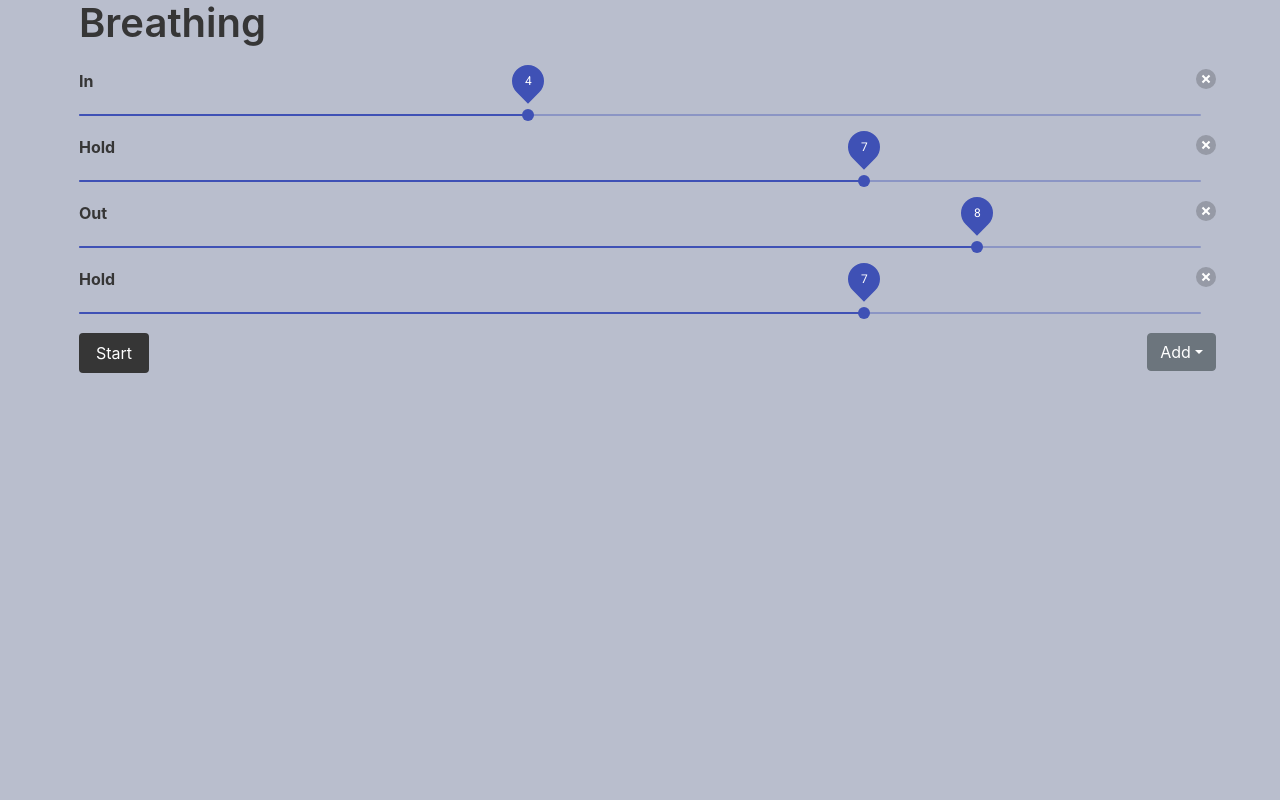
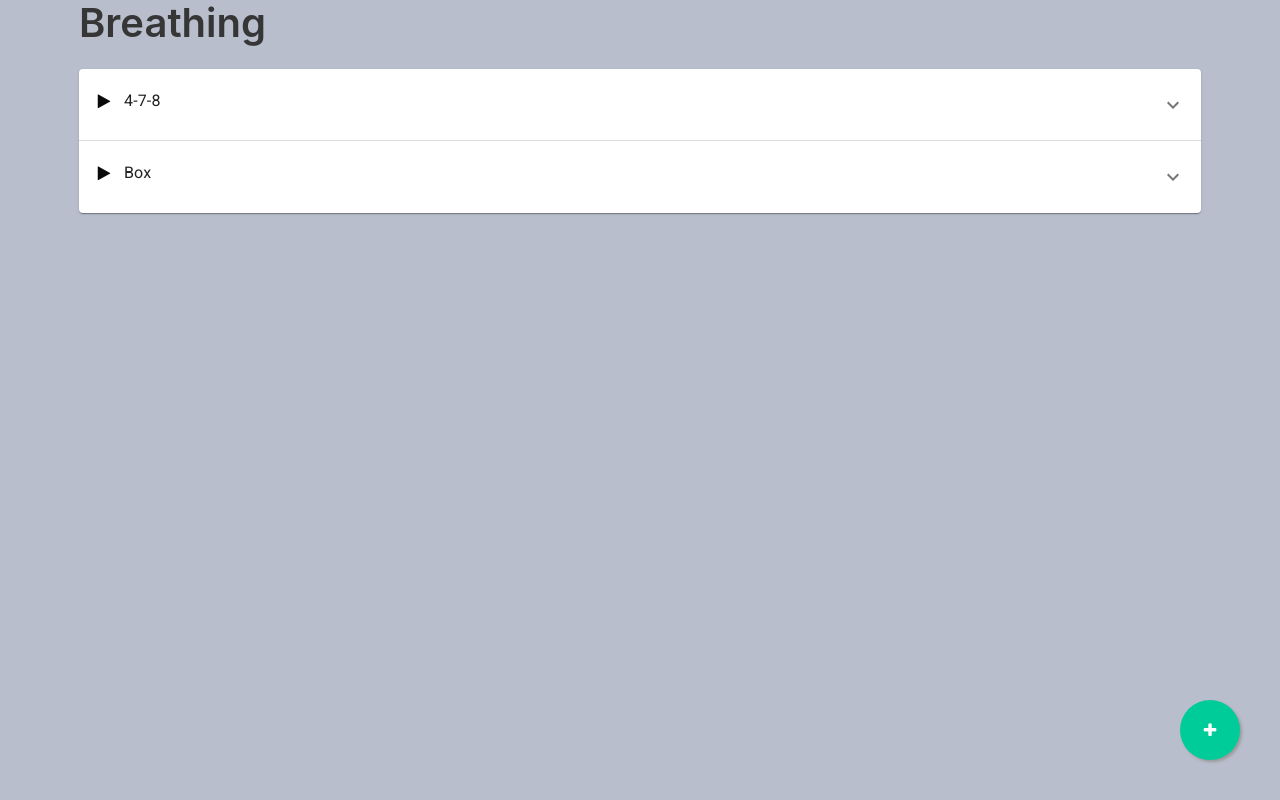
Before and after one commit to peterstockings/breathing, a React (Create React App) app: page / in a window 1280 px wide. Built offline with nearby package versions, Linux system fonts and the light colour scheme; the HTML template or start-up script is replaced by a standard one.

Commit message:
Add ability to select from a variety of breathing exercises.

```diff
--- a/package.json
+++ b/package.json
@@ -7,6 +7,7 @@
   "private": true,
   "dependencies": {
     "@material-ui/core": "^4.11.2",
+    "@material-ui/icons": "^4.11.2",
     "@testing-library/jest-dom": "^5.11.4",
     "@testing-library/react": "^11.1.0",
     "@testing-library/user-event": "^12.1.10",
--- /dev/null
+++ b/src/Accordion.js
@@ -0,0 +1,67 @@
+import React from 'react';
+import { makeStyles } from '@material-ui/core/styles';
+import Accordion from '@material-ui/core/Accordion';
+import AccordionSummary from '@material-ui/core/AccordionSummary';
+import AccordionDetails from '@material-ui/core/AccordionDetails';
+import FormControlLabel from '@material-ui/core/FormControlLabel';
+import ExpandMoreIcon from '@material-ui/icons/ExpandMore';
+import './App.css';
+import 'bulma/css/bulma.css'
+
+const useStyles = makeStyles({
+    root: {
+        width: '100%',
+    },
+});
+
+export default function ActionsInAccordionSummary(props) {
+    const classes = useStyles();
+
+    const handleClick = (event, exercise) => {
+        event.stopPropagation()
+        console.log(exercise)
+        props.onSelect(exercise.exercise)
+    }
+
+    return (
+        <div className={classes.root}>
+            {props.exercises.map(exercise =>
+                <Accordion key={exercise.id}>
+                    <AccordionSummary
+                        expandIcon={<ExpandMoreIcon />}
+                        aria-label="Expand"
+                        aria-controls="additional-actions1-content"
+                        id="additional-actions1-header"
+                    >
+                        <FormControlLabel
+                            aria-label="Acknowledge"
+                            onClick={(event) => handleClick(event, exercise)}
+                            onFocus={(event) => event.stopPropagation()}
+                            control={
+                                <button className="button is-white">
+                                    <span class="icon">
+                                        <i class="fa fa-play"></i>
+                                    </span>
+                                </button>
+                            }
+                            label={exercise.name}
+                        />
+                    </AccordionSummary>
+                    <AccordionDetails>
+                        <ul className="steps is-centered has-content-centered is-horizonta" style={{ width: '100%' }}>
+                            {exercise.exercise.map(stage =>
+                                <li className="steps-segment" key={stage.id}>
+                                    <span className="steps-marker"></span>
+                                    <div className="steps-content">
+                                        <p className="is-size-4">{stage.name}</p>
+                                        <p>{stage.duration}s</p>
+                                    </div>
+                                </li>
+                            )}
+                        </ul>
+                    </AccordionDetails>
+                </Accordion>
+            )}
+        </div>
+    );
+}
--- a/src/App.js
+++ b/src/App.js
@@ -39,6 +39,79 @@ function App() {
     }
   ]
 
+  let exerciseList = [
+    {
+      name: '4-7-8',
+      id: 'dc26837f-fa69-4273-9a80-40272d8ec722',
+      exercise: [
+        {
+          name: 'In',
+          f: t => t,
+          duration: 4,
+          idx: 0,
+          id: '574a2367-decc-424f-aead-72ff66ea0b07'
+        },
+        {
+          name: 'Hold',
+          f: t => 1,
+          duration: 7,
+          idx: 1,
+          id: '1dc9883d-03fa-47bf-866c-980f6b2c59e2'
+        },
+        {
+          name: 'Out',
+          f: t => (1 - t) < 0.01 ? 0.01 : 1 - t,
+          duration: 8,
+          idx: 2,
+          id: 'fcb25b76-4db0-4902-82e3-293513a333d6'
+        },
+        {
+          name: 'Hold',
+          f: t => 0.01,
+          duration: 7,
+          idx: 3,
+          id: 'e154f772-4636-4bf7-8212-8477cfc59729'
+        }
+      ]
+    },
+    {
+      name: 'Box',
+      id: 'bb980cc6-5470-48e9-8ae1-67208b75bf8b',
+      exercise: [
+        {
+          name: 'In',
+          f: t => t,
+          duration: 4,
+          idx: 0,
+          id: '55cdb85f-32a9-46fe-8ec9-c94e5134c668'
+        },
+        {
+          name: 'Hold',
+          f: t => 1,
+          duration: 4,
+          idx: 1,
+          id: '29f255bd-9c19-45b5-8104-f075abbc9053'
+        },
+        {
+          name: 'Out',
+          f: t => (1 - t) < 0.01 ? 0.01 : 1 - t,
+          duration: 4,
+          idx: 2,
+          id: 'ab7b9dee-279e-446a-a9ec-b2ce8f4d8bb7'
+        },
+        {
+          name: 'Hold',
+          f: t => 0.01,
+          duration: 4,
+          idx: 3,
+          id: 'e7d244fc-cc10-4d35-8d0f-74147338ab24'
+        }
+      ]
+    }
+  ]
+
+  const [exercises, setExercises] = useState(exerciseList)
+
   const [states, setStates] = useState(breathStates)
 
   const [breath, setBreath] = useState(false)
@@ -52,7 +125,7 @@ function App() {
 
   return (
     <div className="container">
-      {breath ? <Breath states={states} displaySettings={displaySettings} /> : <Settings states={states} updateState={startBreath} />}
+      {breath ? <Breath states={states} displaySettings={displaySettings} /> : <Settings states={states} updateState={startBreath} exercises={exercises} updateExercises={setExercises} />}
     </div>
   );
 }
--- a/src/Breath/BreathProgress.js
+++ b/src/Breath/BreathProgress.js
@@ -16,7 +16,7 @@ function BreathProgress(props) {
     }
 
     return (
-        <ul className="steps  is-medium is-centered has-content-centered is-horizontal">
+        <ul className="steps is-medium is-centered has-content-centered is-horizontal">
             {states.map(s =>
                 <li className={`steps-segment ${props.stage === s.id ? 'is-active' : ''}`} key={s.id}>
                     <span className="steps-marker">
--- /dev/null
+++ b/src/Modal.js
@@ -0,0 +1,17 @@
+import './App.css';
+import 'bulma/css/bulma.css'
+
+function Modal(props) {
+
+    return (
+        <div className={`modal ${props.isActive ? 'is-active' : ''}`}>
+            <div className="modal-background"></div>
+            <div className="modal-content">
+                {props.children}
+            </div>
+            <button className="modal-close is-large" aria-label="close" onClick={props.close}></button>
+        </div>
+    );
+}
+
+export default Modal;
--- a/src/Settings/Settings.js
+++ b/src/Settings/Settings.js
@@ -3,6 +3,8 @@ import 'bulma/css/bulma.css'
 import Slider from '@material-ui/core/Slider';
 import { useState } from 'react';
 import uuid from '../util'
+import Modal from '../Modal'
+import ActionsInAccordionSummary from '../Accordion'
 import { ButtonDropdown, DropdownToggle, DropdownMenu, DropdownItem } from 'reactstrap';
 
 let getLast = (arr = null, n = null) => { if (arr == null) return void 0; if (n === null) return arr[arr.length - 1]; return arr.slice(Math.max(arr.length - n, 0)); };
@@ -20,7 +22,7 @@ function LabelAndSlider(props) {
     return (
         <p>
             <span>
-                <a className="delete" style={{ position: 'absolute', right: 0 }} onClick={props.onDelete}></a>
+                <a className="delete" style={{ float: 'right' }} onClick={props.onDelete}></a>
                 <label className="label">{props.name}</label>
             </span>
             <Slider value={props.value} onChange={props.onChange} aria-labelledby="discrete-slider-always" valueLabelDisplay="on" step={1} min={0} max={10} />
@@ -72,11 +74,13 @@ function Settings(props) {
     const updateState = props.updateState
 
     const [states, setStates] = useState(props.states)
+    const [exercises, setExercises] = useState(props.exercises)
     const [dropdownOpen, setOpen] = useState(false);
+    const [isModalVisible, setModalVisibility] = useState(false)
 
     const toggle = () => setOpen(!dropdownOpen);
 
-    const getDuration = (id) => states.find(s => s.id === id).duration
+    const getDuration = (id) => states.find(s => s.id === id)?.duration || 0
 
     const handleChange = (id, newValue) => setStates(states.map(s => s.id === id ? { ...s, duration: newValue } : s))
 
@@ -85,7 +89,6 @@ function Settings(props) {
     const handleClick = () => updateState(states)
 
     const addStage = (name) => {
-        let last = getLast(states);
         let breathingPos = getCurrentPosition(states)
 
         const getTimerFn = (name, pos) => {
@@ -114,6 +117,20 @@ function Settings(props) {
         <div>
             <h2 className="title is-2">Breathing</h2>
 
+            <Modal isActive={isModalVisible} close={e => setModalVisibility(false)}>
+                <article className="message">
+                    <div className="message-header">
+                        <p>New exercise</p>
+                        <button className="delete" aria-label="delete" onClick={e => setModalVisibility(false)}></button>
+                    </div>
+                    <div className="message-body">
+                        <div class="field">
+                            <label class="label">Name</label>
+                            <div class="control">
+                                <input class="input" type="text" placeholder="Breathing exercise name" />
+                            </div>
+                        </div>
+
                         {states.map(s =>
                             <LabelAndSlider
                                 name={s.name}
@@ -123,13 +140,26 @@ function Settings(props) {
                                 key={s.id}
                             />
                         )}
-            <ButtonDropdown isOpen={dropdownOpen} toggle={toggle} style={{ position: 'absolute', right: 0 }}>
+                        <ButtonDropdown isOpen={dropdownOpen} toggle={toggle} style={{ float: 'right' }}>
                             <DropdownToggle caret>
                                 Add
                 </DropdownToggle>
                             <BreathingStageDropDown states={states} addStage={addStage} />
                         </ButtonDropdown>
-            <button disabled={states.length === 0 || getCurrentPosition(states) !== 0} className="button is-dark" onClick={handleClick}>Start</button>
+                        <button disabled={states.length === 0 || getCurrentPosition(states) !== 0} className="button is-dark" onClick={handleClick}>Save</button>
+                    </div>
+                </article>
+            </Modal>
+
+            <ActionsInAccordionSummary exercises={exercises} onSelect={updateState} />
+
+            <a href="#" className="float" onClick={e => setModalVisibility(true)} >
+                <i className="fa fa-plus my-float"></i>
+                <div className="label-container">
+                    <div className="label-text">New exercise</div>
+                    <i className="fa fa-play label-arrow"></i>
+                </div>
+            </a>
 
         </div>);
 }
--- a/src/index.css
+++ b/src/index.css
@@ -28,3 +28,44 @@ svg {
 circle {
   fill: rgb(68, 78, 124);
 }
+
+.float{
+	position:fixed;
+	width:60px;
+	height:60px;
+	bottom:40px;
+	right:40px;
+	background-color:#0C9;
+	color:#FFF;
+	border-radius:50px;
+	text-align:center;
+	box-shadow: 2px 2px 3px #999;
+}
+
+.my-float{
+	margin-top:22px;
+}
+
+.label-container{
+	position:fixed;
+	bottom:48px;
+	right:105px;
+	display:table;
+	visibility: hidden;
+}
+
+.label-text{
+	color:#FFF;
+	background:rgba(51,51,51,0.5);
+	display:table-cell;
+	vertical-align:middle;
+	padding:10px;
+	border-radius:3px;
+}
+
+.label-arrow{
+	display:table-cell;
+	vertical-align:middle;
+	color:#333;
+	opacity:0.5;
+}
```
Also changed, not shown: 2 other files (tests, documents, lock files or other folders). Lines whose indentation alone changed are shown as unchanged.
